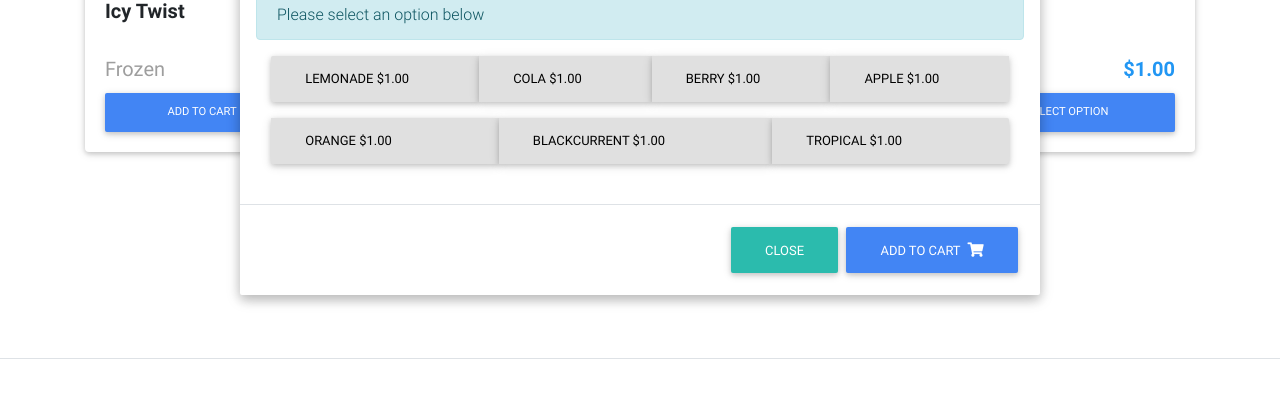
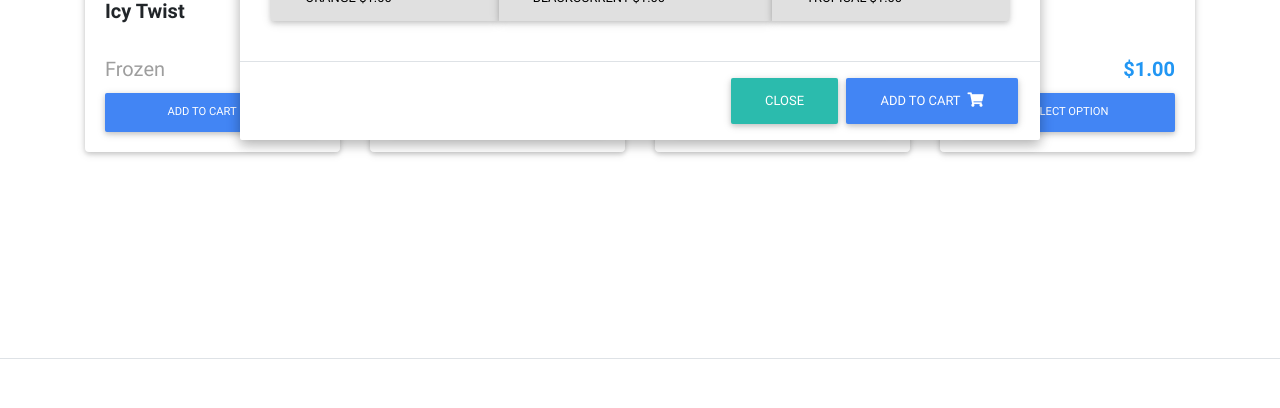
Before and after one commit to liammobbs/Sacred-Heart-Tuck-Shop-Online-Ordering-Service, a Django app: page /frozen in a window 1280 px wide, after a click on "SELECT OPTION". Shown: the part 392-800 px from the top of the page. Run offline with Django 3.2, Linux system fonts and the light colour scheme; data comes from the database, SQL or seed files in the repository; both versions use the stored data as it was after the commit; some libraries are stand-ins or nearby versions.

Commit message:
Interal commit

```diff
--- a/core/views.py
+++ b/core/views.py
@@ -328,7 +328,7 @@
     )
 
     for element in past_order.items.all():
-        #error checking statements to check if the item is marked as avaliable or still exists item must be available (must be pure item and not variation or must be variation and available)
+        #error checking statements to check if the item is marked as avaliable or still exists, item must be available (must be pure item and not variation or must be variation and available)
         if not element.item.not_available and ((element.item and not element.item_variations) or (element.item_variations and not element.item_variations.not_available and not element.item_variations.item.not_available)):
             element.pk = None
             order_item = element
--- a/main/settings/development.py
+++ b/main/settings/development.py
@@ -1,7 +1,7 @@
 from .base import *
 
 DEBUG = True
-ALLOWED_HOSTS = ['127.0.0.1', '192.168.86.26', 'Liams-MacBook-Pro-4.local', '10.0.131.141', '10.0.129.98', '10.0.131.233', '10.0.130.77', '10.0.131.105', '169.254.60.14', '192.168.1.20', '10.0.104.185', 'newhost']
+ALLOWED_HOSTS = ['127.0.0.1', '192.168.86.26','192.168.86.143', 'Liams-MacBook-Pro-4.local', '10.0.131.141', '10.0.129.98', '10.0.131.233', '10.0.130.77', '10.0.131.105', '169.254.60.14', '192.168.1.20', '10.0.104.185', 'newhost']
 
 INSTALLED_APPS += [
     'debug_toolbar'
--- a/static_in_env/css/custom.css
+++ b/static_in_env/css/custom.css
@@ -20,6 +20,12 @@
     left:0;
     z-index:1000
 }
+
+.fix-content{
+    overflow:hidden;
+    position:fixed !important;
+}
+
 
 .push-back{
     z-index:800
--- a/templates/base.html
+++ b/templates/base.html
@@ -4,7 +4,7 @@
 <html lang="en">
 <head>
     <meta charset="utf-8">
-    <meta name="viewport" content="width=device-width, initial-scale=1, shrink-to-fit=no">
+    <meta name="viewport" content="width=device-width, initial-scale=1.0, viewport-fit=cover">
     <meta http-equiv="x-ua-compatible" content="ie=edge">
     <title>{% block head_title %}{% endblock %}</title>
     {% block extra_head %}
@@ -45,18 +45,39 @@
       }
     }
 
+    @media all and (device-width: 768px) and (device-height: 1024px) and (orientation:portrait) {
+    .foo {
+        height: 1024px;
+    }
+    }
+
+    /* iPad with landscape orientation. */
+    @media all and (device-width: 768px) and (device-height: 1024px) and (orientation:landscape) {
+        .foo {
+            height: 768px;
+        }
+    }
+
+    /* iPhone 5
+    You can also target devices with aspect ratio. */                       @media screen and (device-aspect-ratio: 40/71) {
+        .foo {
+            height: 500px;
+        }
+    }
+
     </style>
 
 </head>
 
 <body>
     <div class="sticky-top mb-4">
+        <div>
             <!-- primary navbar -->
             {% include "navbar.html" %}
             <div>
             {% if messages %}
                 {% for message in messages %}
-            <div class="position-above alert alert-{{ message.tags }} alert-dismissible fade show" role="alert">
+                <div class="mb-1 position-above alert alert-{{ message.tags }} alert-dismissible fade show" role="alert">
                   {{ message }}
                   <button type="button" class="close" data-dismiss="alert" aria-label="Close">
                     <span aria-hidden="true">&times;</span>
@@ -67,6 +88,7 @@
             </div>
             {% block navcontent %}
             {% endblock navcontent %}
+        </div>
     </div>
 
 
@@ -81,7 +103,6 @@
 
     {% block extra_scripts %}
     {% endblock extra_scripts %}
-
 </body>
 
 </html>
--- a/templates/home.html
+++ b/templates/home.html
@@ -1,29 +1,27 @@
 {% extends "base.html" %}
+{% block head_title %}Sacred Heart Tuck Shop{% endblock %}
 {% block navcontent %}
-  <div class="container mt-4">
-    {% include "menubar.html" %}
-  </div>
+
 {% endblock %}
-{% block head_title %}Sacred Heart Tuck Shop{% endblock %}
+
 <!-- navbar is in here-->
 {% block content %}
+  <main>
 
-
-
-  <main>
-    <div class="main-content main-div" >
-      <div class="container">
-          <div id="OptionModal" class = "my-modal modal fade" style="position:absolute;-webkit-animation-name: animatetop;padding-top:80px">
-            <div class="modal-lg modal-dialog option-content">
-                {% include 'snippets/option_modal.html' %}
+    <div class="main-content main-div">
+          <div class="container">
+            {% include "menubar.html" %}
+          </div>
+      <!-- Select Option Modal -->
+          <div class="container">
+            <div id="OptionModal" class = "mt-3 my-modal modal fade" style="position:absolute;-webkit-animation-name: animatetop;z-index:2000">
+              <div class="modal-lg modal-dialog option-content">
+                  {% include 'snippets/option_modal.html' %}
+              </div>
             </div>
           </div>
-      </div>
       <div class="border-top border-bottom">
         <div class="scroll-frame scroll wow fadeIn">
-          <!-- Select Option Modal -->
-
-
           <!--Section: Products v.3-->
           <section class="text-center mb-1 container">
 
--- a/templates/menubar.html
+++ b/templates/menubar.html
@@ -17,24 +17,24 @@
         <!-- Links -->
         <ul class="navbar-nav mr-auto">
           <li class="nav-item {% is_active request 'core:all' %}">
-            <a class="nav-link" href="/">All
+            <a class="nav-link" href="{% url 'core:all' %}">All
               <span class="sr-only">(current)</span>
             </a>
           </li>
           <li class="nav-item {% is_active request 'core:hot-food' %}">
-            <a class="nav-link" href="/hot-food">Hot Food</a>
+            <a class="nav-link" href="{% url 'core:hot-food' %}">Hot Food</a>
           </li>
           <li class="nav-item {% is_active request 'core:cold-food' %}">
-            <a class="nav-link" href="/cold-food">Cold Food</a>
+            <a class="nav-link" href="{% url 'core:cold-food' %}">Cold Food</a>
           </li>
           <li class="nav-item {% is_active request 'core:snacks' %}">
-            <a class="nav-link" href="/snacks">Snacks</a>
+            <a class="nav-link" href="{% url 'core:snacks' %}">Snacks</a>
           </li>
           <li class="nav-item {% is_active request 'core:frozen' %}">
-            <a class="nav-link" href="/frozen">Frozen</a>
+            <a class="nav-link" href="{% url 'core:frozen' %}">Frozen</a>
           </li>
           <li class="nav-item {% is_active request 'core:drinks' %}">
-            <a class="nav-link" href="/drinks">Drinks</a>
+            <a class="nav-link" href="{% url 'core:drinks' %}">Drinks</a>
           </li>
 
         </ul>
--- a/templates/order_summary.html
+++ b/templates/order_summary.html
@@ -62,8 +62,10 @@
                 </tr>
                 <tr>
                     <td colspan="5">
-                    {% if status == True %}<a class='btn btn-warning float-right ml-2'  href='/checkout/'  >Proceed to checkout</a>{% endif %}
-                    <a class='btn btn-primary float-right' href='/'>Continue shopping</a>
+                        {% if status %}
+                            <a class='btn btn-warning float-right ml-3 mt-3 '  href="{% url 'core:checkout' %}" >Proceed to checkout</a>
+                        {% endif %}
+                        <a class='btn text-white btn-primary float-right mt-3 ' href='/'>Continue shopping</a>
                     </td>
                 </tr>
                 {% endif %}
--- a/templates/scripts.html
+++ b/templates/scripts.html
@@ -15,6 +15,11 @@
 
 <!-- Modal data refresh function -->
 <script type="text/javascript">
+    //window resize to fix ios adress bar issue
+    window.onresize = function() {
+    document.body.height = window.innerHeight;
+    }
+    window.onresize(); // called to initially set the height.
 
   $(document).on('click','.open-OptionModal',function(){
     let slug = $(this).data('slug');
@@ -33,4 +38,5 @@
         );
         }
 
+
 </script>
--- a/templates/snippets/option_modal.html
+++ b/templates/snippets/option_modal.html
@@ -13,7 +13,7 @@
       </div>
       <div class="mt-2 container-fluid d-flex flex-wrap btn-group btn-group-toggle" role="group" data-toggle="buttons">
         {% for variation in variations_list %}
-          <label class="btn btn-light {% if variation.option_not_available %}disabled{% endif %} mb-3 text-left ml-0">
+          <label class="btn btn-light my-0 p {% if variation.option_not_available %}disabled{% endif %} mb-3 text-left ml-0">
             <input type="radio" name="optionsgroup"  id="{{variation.slug}}" class="optionsgroup" data-url="{{ variation.get_add_to_cart_url }}">
            {{variation.variation}} ${{variation.price}} {% if variation.option_not_available %}<br>(Not Available){% endif %}
           </label>
@@ -21,8 +21,8 @@
       </div>
   </div>
   <div class="modal-footer">
-    <button type="button" class="btn btn-default" data-dismiss="modal">Close</button>
-    <a id="optionurl" href="#" class="btn btn-primary my-0 p waves-effect waves-light">Add to Cart
+    <button type="button" class="btn btn-default my-0 p waves-effect waves-light" data-dismiss="modal">Close</button>
+    <a id="optionurl" href="#" class="btn btn-primary my-0 p waves-effect waves-light text-nowrap">Add to Cart
         <i class="fas fa-shopping-cart ml-1"></i>
     </a>
   </div>
```
Also changed, not shown: templates/account.html (+5 -4 lines), db.sqlite3. Lines whose indentation alone changed are shown as unchanged.
